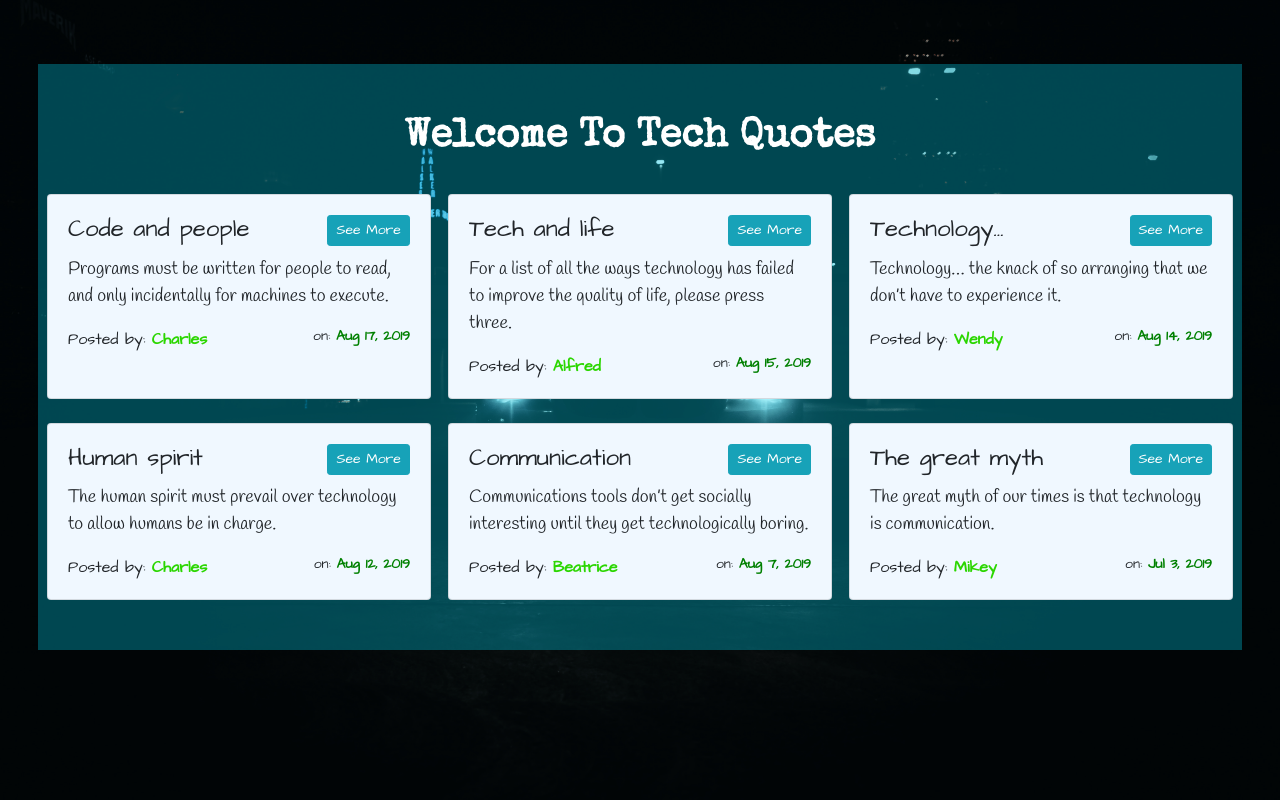
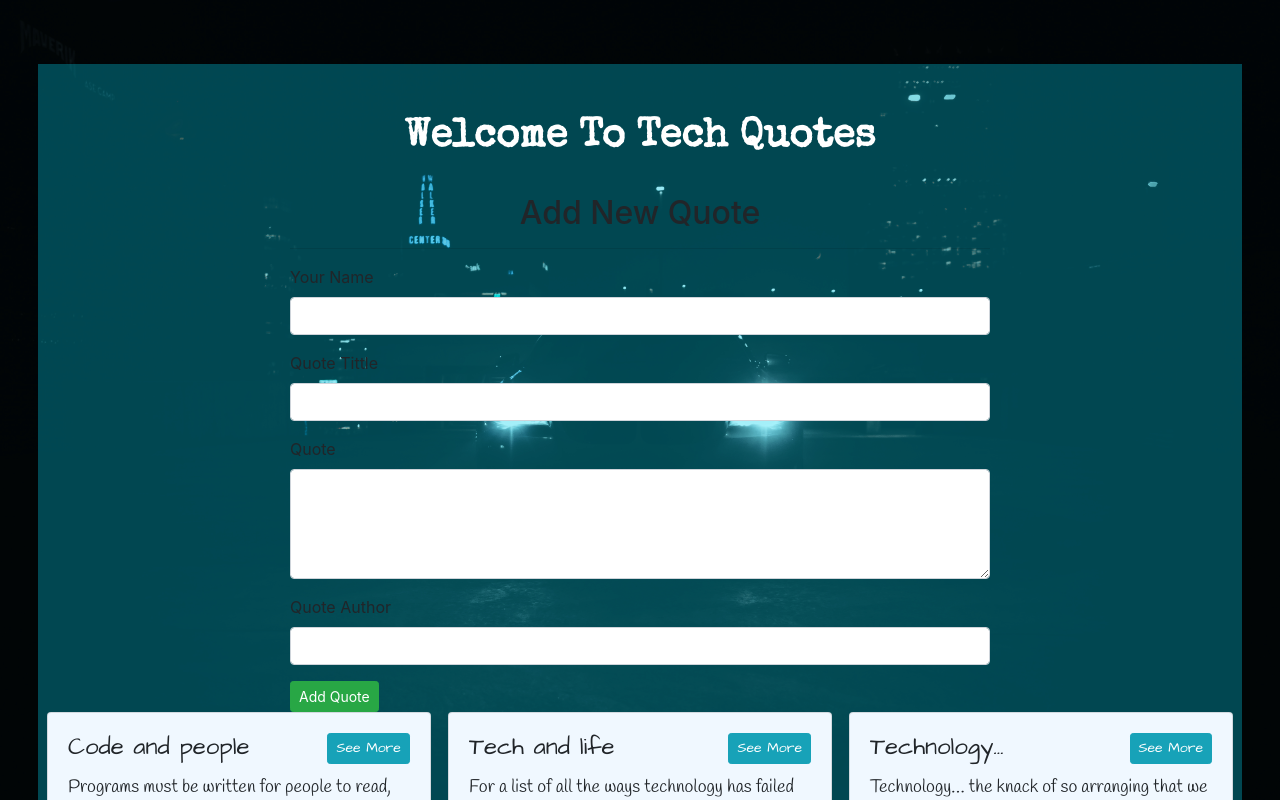
Before and after one commit to Owiti-Charles/Quotes-app, an Angular app: page / in a window 1280 px wide. Shown: the top 800 px of the page. Built offline with nearby package versions, Linux system fonts and the light colour scheme; a web font is replaced by a local one; what @sweetalert2/ngx-sweetalert2 would draw is missing.

Commit message:
Create a new form component to enable usser add their own Quotes

```diff
--- a/src/app/app.module.ts
+++ b/src/app/app.module.ts
@@ -6,6 +6,7 @@
 import { QuotesComponent } from './quotes/quotes.component';
 import { QuoteDetailsComponent } from './quote-details/quote-details.component';
 import { DatePipePipe } from './date-pipe.pipe';
+import { QuotesFormComponent } from './quotes-form/quotes-form.component';
 
 
 @NgModule({
@@ -13,7 +14,8 @@
     AppComponent,
     QuotesComponent,
     QuoteDetailsComponent,
-    DatePipePipe
+    DatePipePipe,
+    QuotesFormComponent
   ],
   imports: [
     BrowserModule,
--- a/src/app/quote-details/quote-details.component.html
+++ b/src/app/quote-details/quote-details.component.html
@@ -1,6 +1,6 @@
 <h6 class="card-subtitle mb-2 text-muted"> - {{quoty.author}} <span id="when">Posted: {{quoty.datePosted|datePipe}} days ago.</span> </h6>
 <div class="container-fluid" id="buttons">
   <button class="btn btn-sm btn-success" (click)='upvote(i)'>{{quoty.likes}} <i class="fa fa-thumbs-up" id="like"></i></button>
-<button class="btn btn-sm hate" id="hate" (click)='downvote(i)'>{{quoty.dislikes}} <i class="fa fa-thumbs-down" id="dislike"></i></button>
-<button class="btn btn-sm btn-danger" id="del" (click)='deleteQuote(true)'><i class="fa fa-trash" id="delete"></i></button>
+  <button class="btn btn-sm hate" id="hate" (click)='downvote(i)'>{{quoty.dislikes}} <i class="fa fa-thumbs-down" id="dislike"></i></button>
+  <button class="btn btn-sm btn-danger" id="del" (click)='deleteQuote(true)'><i class="fa fa-trash" id="delete"></i></button>
 </div>
--- /dev/null
+++ b/src/app/quotes-form/quotes-form.component.html
@@ -0,0 +1,23 @@
+<div class="container-fluid">
+  <h2 class="text-center">Add New Quote</h2>
+  <hr>
+  <form>
+      <div class="form-group">
+        <label for="name">Your Name</label>
+        <input type="text" required class="form-control" id="name">
+      </div>
+      <div class="form-group">
+        <label for="name">Quote Tittle</label>
+        <input type="text" required class="form-control" id="name">
+      </div>
+      <div class="form-group">
+        <label for="description">Quote</label>
+        <textarea class="form-control" id="quote" rows="4" required></textarea>
+      </div>
+      <div class="form-group">
+        <label for="name">Quote Author</label>
+        <input type="text" required class="form-control" id="name">
+      </div>
+      <button class="btn btn-sm btn-success">Add Quote</button>
+  </form>
+</div>
--- /dev/null
+++ b/src/app/quotes-form/quotes-form.component.ts
@@ -0,0 +1,15 @@
+import { Component, OnInit } from '@angular/core';
+
+@Component({
+  selector: 'app-quotes-form',
+  templateUrl: './quotes-form.component.html',
+  styleUrls: ['./quotes-form.component.css']
+})
+export class QuotesFormComponent implements OnInit {
+
+  constructor() { }
+
+  ngOnInit() {
+  }
+
+}
--- a/src/app/quotes/quotes.component.html
+++ b/src/app/quotes/quotes.component.html
@@ -2,6 +2,15 @@
   <h1>
     {{ title | titlecase }}
   </h1>
+  <div class="container">
+    <div class="row">
+      <div class="col-sm-2"></div>
+      <div class="col-sm-8">
+          <app-quotes-form></app-quotes-form>
+      </div>
+      <div class="col-sm-2"></div>
+    </div>
+  </div>
   <div class="all-cards">
     <div *ngFor="let quote of sortQuotes let i= index" class="card" style="width: 24rem;"  >
       <div class="card-body">
```
Also changed, not shown: src/app/quotes-form/quotes-form.component.css (added), 1 other file (tests, documents, lock files or other folders).
